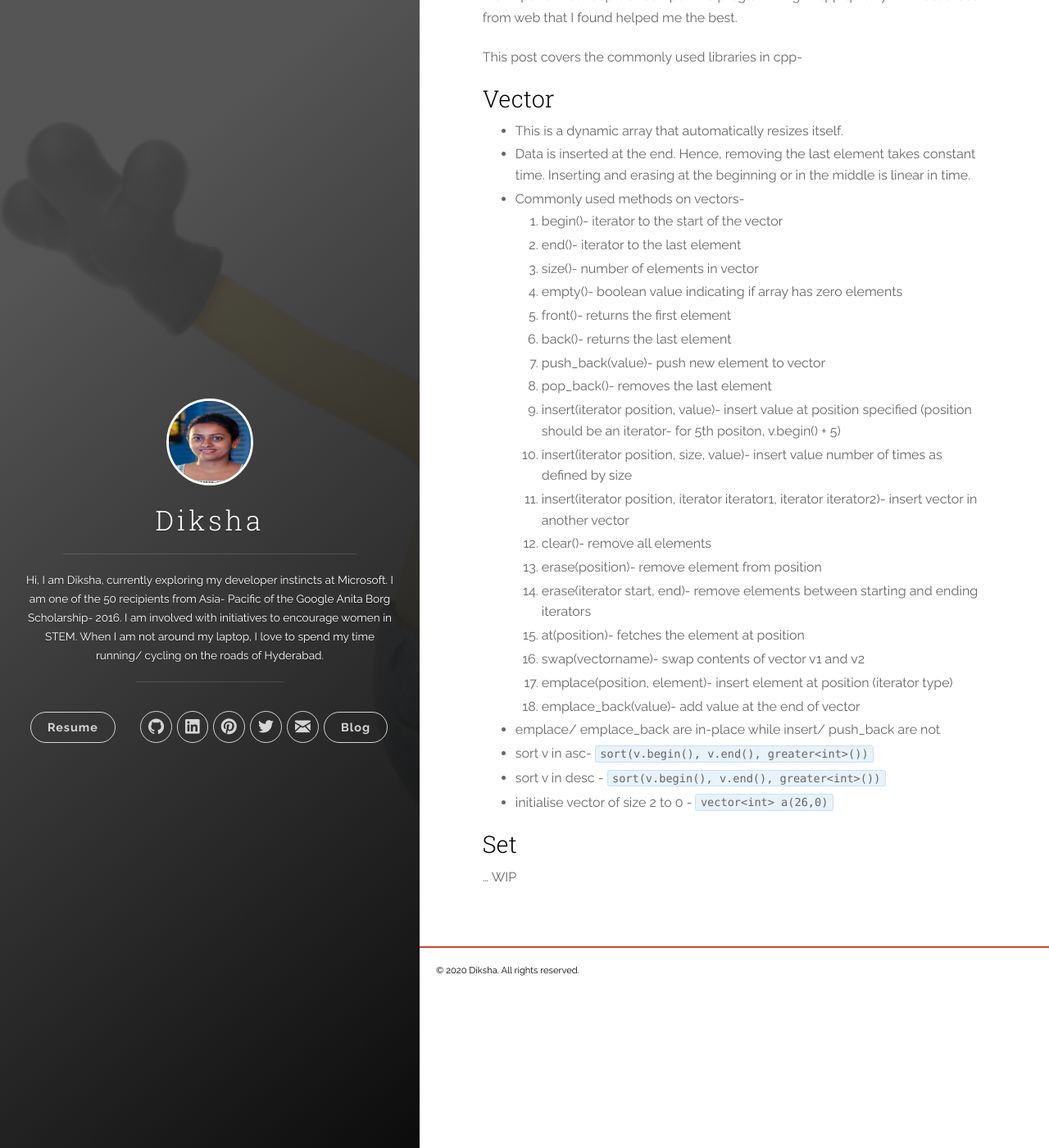
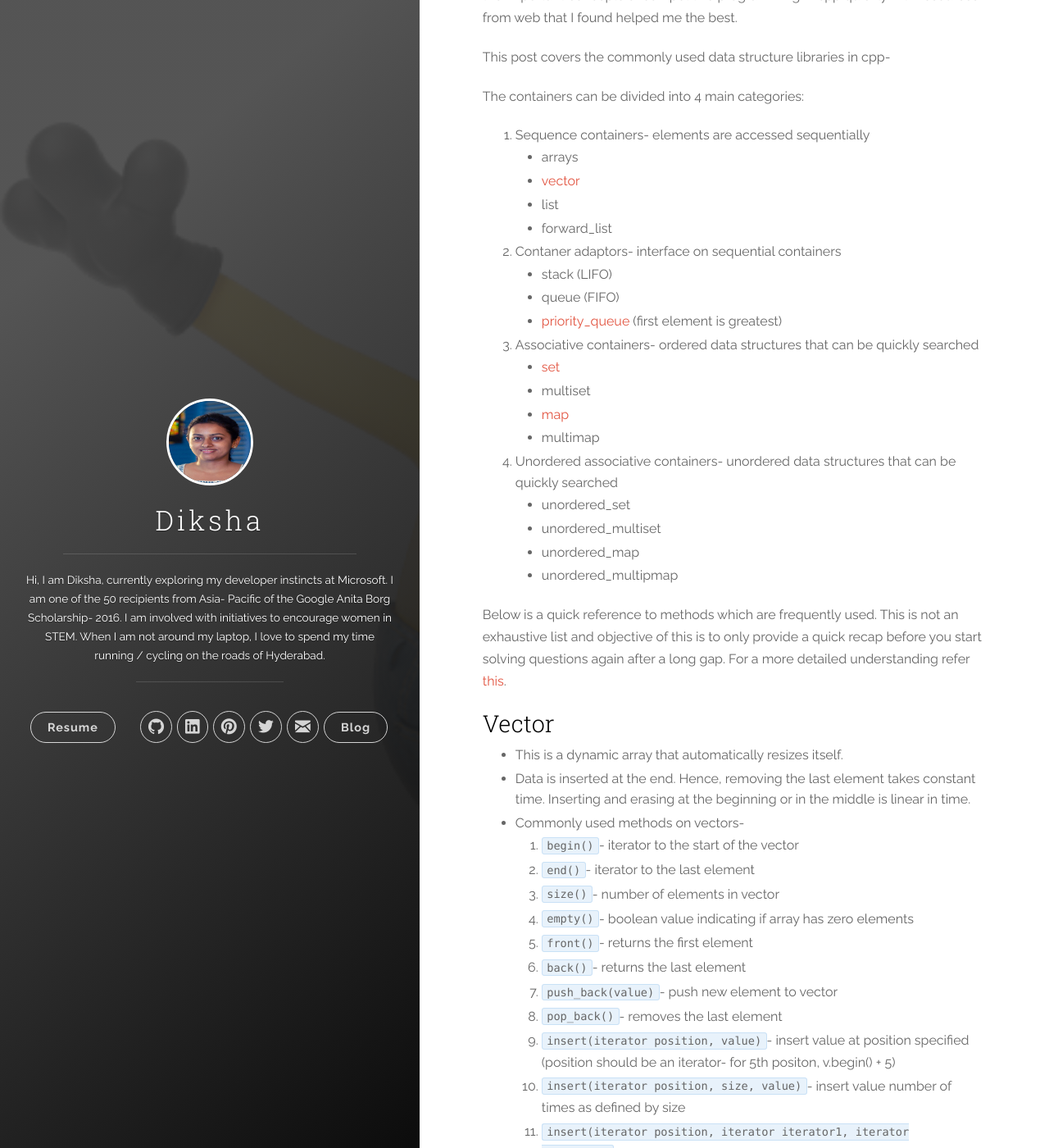
Before and after one commit to Diksha-Rathi/diksha-rathi.github.io, a Jekyll site: the page built from _posts/2020-04-30-interview-preparation-2.markdown, in a window 1280 px wide and 1400 px high, scrolled down 225 px. Shown: the whole window at 82% size. Built offline with Jekyll 4.4.1, drawn with Linux system fonts in a browser that asks for light colours; nearby versions of some CDN libraries; some of the changed text lies outside the part shown.

Commit message:
WIP: interview preparation - part 2 post

````diff
--- a/_config.yml
+++ b/_config.yml
@@ -1,6 +1,6 @@
 # Site settings
 title: Diksha
-description: 'Hi, I am Diksha, currently exploring my developer instincts at Microsoft. I am one of the 50 recipients from Asia- Pacific of the Google Anita Borg Scholarship- 2016. I am involved with initiatives to encourage women in STEM. When I am not around my laptop, I love to spend my time running/ cycling on the roads of Hyderabad.'
+description: 'Hi, I am Diksha, currently exploring my developer instincts at Microsoft. I am one of the 50 recipients from Asia- Pacific of the Google Anita Borg Scholarship- 2016. I am involved with initiatives to encourage women in STEM. When I am not around my laptop, I love to spend my time running / cycling on the roads of Hyderabad.'
 url: 'http://diksha-rathi.github.io'
 baseurl: ''
 google_analytics: 'UA-74332052-1'
--- a/_posts/2020-04-30-interview-preparation-2.markdown
+++ b/_posts/2020-04-30-interview-preparation-2.markdown
@@ -7,36 +7,100 @@ tags: [Interview]
 
 This is a series of blog posts to help anyone preparing for any interview to revise the important concepts of competitive programming in cpp quickly with resources from web that I found helped me the best.
 
-This post covers the commonly used libraries in cpp-
+This post covers the commonly used data structure libraries in cpp-
+
+The containers can be divided into 4 main categories:
+1. Sequence containers- elements are accessed sequentially
+* arrays
+* [vector](#vector)
+* list
+* forward_list
+
+2. Contaner adaptors- interface on sequential containers
+* stack (LIFO)
+* queue (FIFO)
+* [priority_queue](#priority_queue) (first element is greatest)
+
+3. Associative containers- ordered data structures that can be quickly searched
+* [set](#set)
+* multiset
+* [map](#map)
+* multimap
+
+4. Unordered associative containers- unordered data structures that can be quickly searched
+* unordered_set
+* unordered_multiset
+* unordered_map
+* unordered_multipmap
+
+Below is a quick reference to methods which are frequently used. This is not an exhaustive list and objective of this is to only provide a quick recap before you start solving questions again after a long gap. For a more detailed understanding refer [this](https://www.geeksforgeeks.org/the-c-standard-template-library-stl/).
 
 ### Vector
 * This is a dynamic array that automatically resizes itself.
 * Data is inserted at the end. Hence, removing the last element takes constant time. Inserting and erasing at the beginning or in the middle is linear in time.
 * Commonly used methods on vectors-
-1. begin()- iterator to the start of the vector
-2. end()- iterator to the last element
-3. size()- number of elements in vector
-4. empty()- boolean value indicating if array has zero elements
-5. front()- returns the first element
-6. back()- returns the last element
-7. push_back(value)- push new element to vector
-8. pop_back()- removes the last element
-9. insert(iterator position, value)- insert value at position specified (position should be an iterator- for 5th positon, v.begin() + 5)
-9. insert(iterator position, size, value)- insert value number of times as defined by size
-10. insert(iterator position, iterator iterator1, iterator iterator2)- insert vector in another vector
-11. clear()- remove all elements
-12. erase(position)- remove element from position
-13. erase(iterator start, end)- remove elements between starting and ending iterators
-14. at(position)- fetches the element at position
-15. swap(vectorname)- swap contents of vector v1 and v2
-16. emplace(position, element)- insert element at position (iterator type)
-17. emplace_back(value)- add value at the end of vector
+1. ```begin()```- iterator to the start of the vector
+2. ```end()```- iterator to the last element
+3. ```size()```- number of elements in vector
+4. ```empty()```- boolean value indicating if array has zero elements
+5. ```front()```- returns the first element
+6. ```back()```- returns the last element
+7. ```push_back(value)```- push new element to vector
+8. ```pop_back()```- removes the last element
+9. ```insert(iterator position, value)```- insert value at position specified (position should be an iterator- for 5th positon, v.begin() + 5)
+9. ```insert(iterator position, size, value)```- insert value number of times as defined by size
+10. ```insert(iterator position, iterator iterator1, iterator iterator2)```- insert vector in another vector
+11. ```clear()```- remove all elements
+12. ```erase(iterator position)```- remove element from position
+13. ```erase(iterator start, iterator end)```- remove elements between starting and ending iterators
+14. ```at(position)```- fetches the element at position
+15. ```swap(vectorname)```- swap contents of vector v1 and v2
+16. ```emplace(iterator position, element)```- insert element at position
+17. ```emplace_back(value)```- add value at the end of vector
 
-* emplace/ emplace_back are in-place while insert/ push_back are not
+* emplace / emplace_back are in-place while insert / push_back are not
 * sort v in asc- ```sort(v.begin(), v.end(), greater<int>())```
 * sort v in desc - ```sort(v.begin(), v.end(), greater<int>())```
 * initialise vector of size 2 to 0 - ```vector<int> a(26,0)```
 
-### Set
+### Priority_Queue
 
 ... WIP
+
+### Set
+* In this container, each elemnt is unqiue.
+* The value once added cannot be modified. The value can be removed though and updated value can be added.
+* Elements are iterated in sorted order always (asc). To iterate in dsc order instead, use <greater<int>> at the time of initialisation.
+* Commonly used methods on set-
+1. ```begin()```- iterator to the start of the vector
+2. ```end()```- iterator to the last element
+3. ```size()```- number of elements in vector
+4. ```empty()```- boolean value indicating if array has zero elements
+5. ```insert(value)```- add value to set
+6. ```insert(iterator position, value)```- add value at position
+7. ```insert(iterator start, iterator end)```- elements between the range [start,end) are inserted in the set from s1 to s2
+8. ```erase(iterator position)```- remove element from position
+9. ```erase(value)```- remove value from set
+10. ```clear()```- remove all elements
+11. ```find(value)```- returns iterator to value or iterator to end if not found
+12. ```count(value)```- returns 0 / 1 based on value present in set or not
+13. ```lower_bound(key)```- returns iterator for value less than key, if not present, the iterator to immediate next greater is returned
+14. ```upper_bound(key)```- returns iterator for value greater than key
+15. ```emplace(value)```- add value to set
+16. ```emplace_hint(iterator position, value)``` - value acts as a hint from where the searching operation starts before inserting the element
+
+* emplace is in-place operation
+```
+set<pair<char, int>> s;         // declaring set
+s.emplace('a', 24);             // using emplace() to insert pair in-place
+s.insert(make_pair('b', 25));   // uses extra space
+```
+
+### Map
+
+... WIP
+
+### Pair
+* This is defined in the header<utility> library.
+
+... WIP
````
